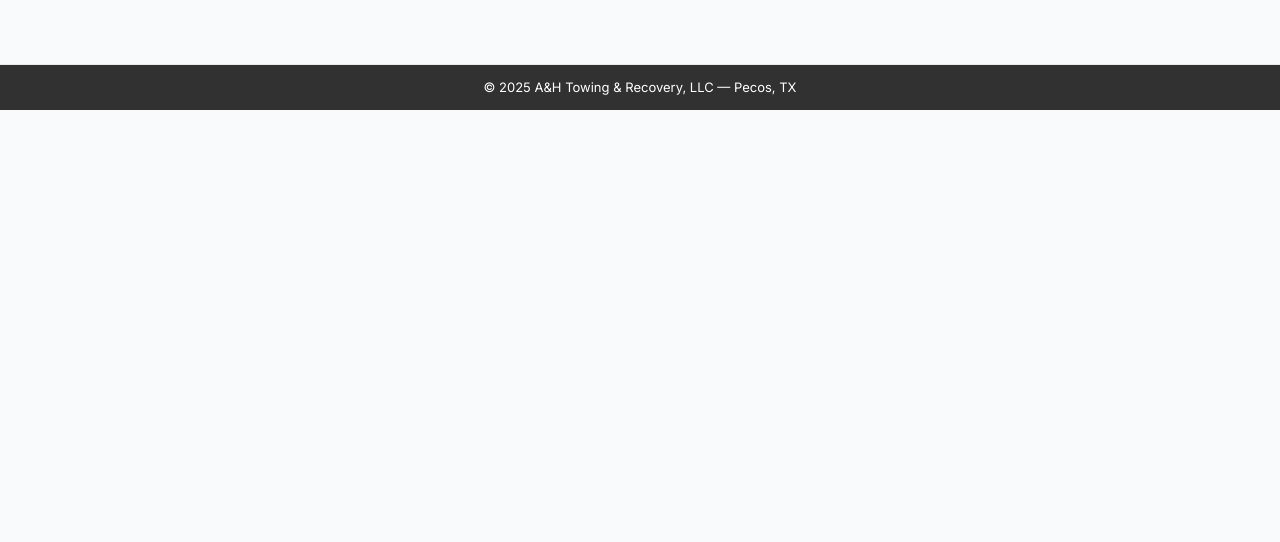
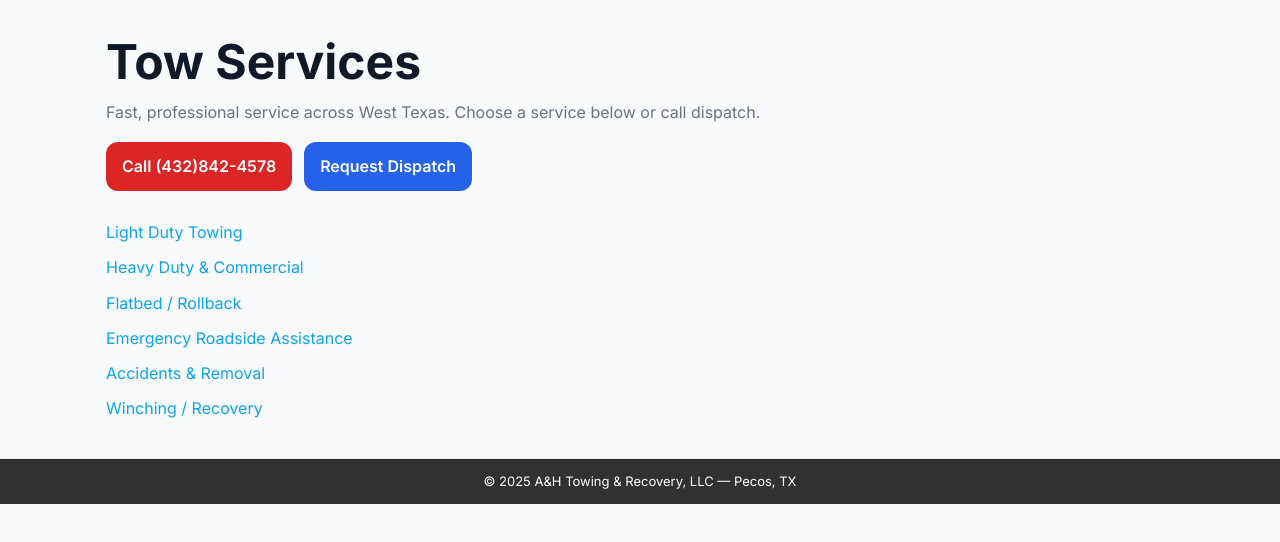
Before and after one commit to davidlibby1415-prog/A-H-Towing-and-Recovery, a Next.js app: page /tow-services in a window 1280 px wide. Shown: the top 542 px of the page. Built offline with nearby package versions, Linux system fonts and the light colour scheme.

Commit message:
Update page.jsx

```diff
--- a/app/tow-services/page.jsx
+++ b/app/tow-services/page.jsx
@@ -1,30 +1,39 @@
-// FILE: /app/tow-services/page.jsx
-
-import ServicePage from "../../components/ServicePage";
-
+// app/tow-services/page.jsx
 export const metadata = {
   title: "Tow Services | A & H Towing & Recovery",
-  description:
-    "Overview of tow services offered by A & H Towing & Recovery in Pecos and the surrounding West Texas region.",
+  description: "Light duty, heavy/commercial, flatbed, lockouts, jumpstarts, winching.",
 };
 
-export default function Page() {
+export default function TowServicesIndex() {
   return (
-    <ServicePage
-      title="Tow Services"
-      subtitle="Light duty, heavy duty, oilfield routes, equipment moves, and long & short distance towing."
-      bullets={[
-        "Light duty towing for cars, SUVs, and pickups",
-        "Heavy duty & commercial towing for oilfield and fleet units",
-        "Oilfield routes tow service for lease roads and remote access",
-        "Long & short distance towing — local and state-to-state",
-        "Equipment transport, flatbed and rollback services",
-      ]}
-      badges={[
-        { label: "24/7" },
-        { label: "Pecos & West Texas" },
-        { label: "Light • Heavy • Oilfield" },
-      ]}
-    />
+    <main style={{ padding: "32px 16px", maxWidth: 1100, margin: "0 auto" }}>
+      <h1 style={{ margin: 0, fontSize: "clamp(28px,5vw,48px)" }}>Tow Services</h1>
+      <p style={{ color: "#6b7280", marginTop: 8 }}>
+        Fast, professional service across West Texas. Choose a service below or call dispatch.
+      </p>
+
+      <div style={{ display: "flex", gap: 12, marginTop: 16, flexWrap: "wrap" }}>
+        <a href="tel:+14328424578" style={btn("#dc2626")}>Call (432)842-4578</a>
+        <a href="sms:+14328424578?&body=Hi%20A%26H%20Towing%2C%20I%20need%20assistance%20at%20[location]%20with%20[vehicle]%20-%20please%20call%20me%20back." style={btn("#2563eb")}>
+          Request Dispatch
+        </a>
+      </div>
+
+      <ul style={{ marginTop: 24, lineHeight: 1.7 }}>
+        <li><a href="/light-duty-towing">Light Duty Towing</a></li>
+        <li><a href="/heavy-duty-commercial-towing">Heavy Duty & Commercial</a></li>
+        <li><a href="/flatbed-rollback-services">Flatbed / Rollback</a></li>
+        <li><a href="/emergency-roadside-assistance">Emergency Roadside Assistance</a></li>
+        <li><a href="/accidents-and-accident-removal">Accidents & Removal</a></li>
+        <li><a href="/winching-recovery">Winching / Recovery</a></li>
+      </ul>
+    </main>
   );
 }
+
+function btn(bg) {
+  return {
+    background: bg, color: "#fff", padding: "12px 16px", borderRadius: 12,
+    textDecoration: "none", fontWeight: 600, display: "inline-block"
+  };
+}
```
